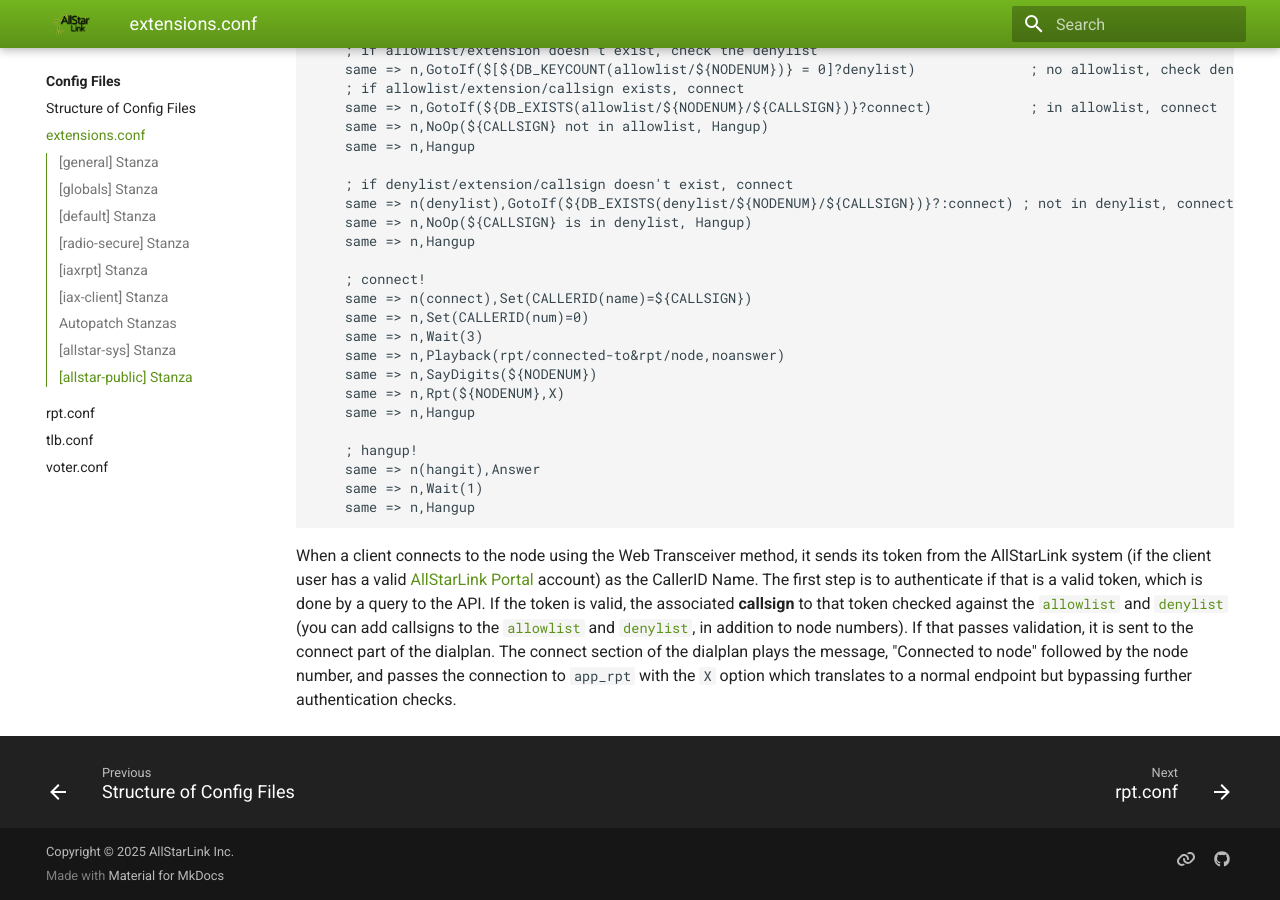
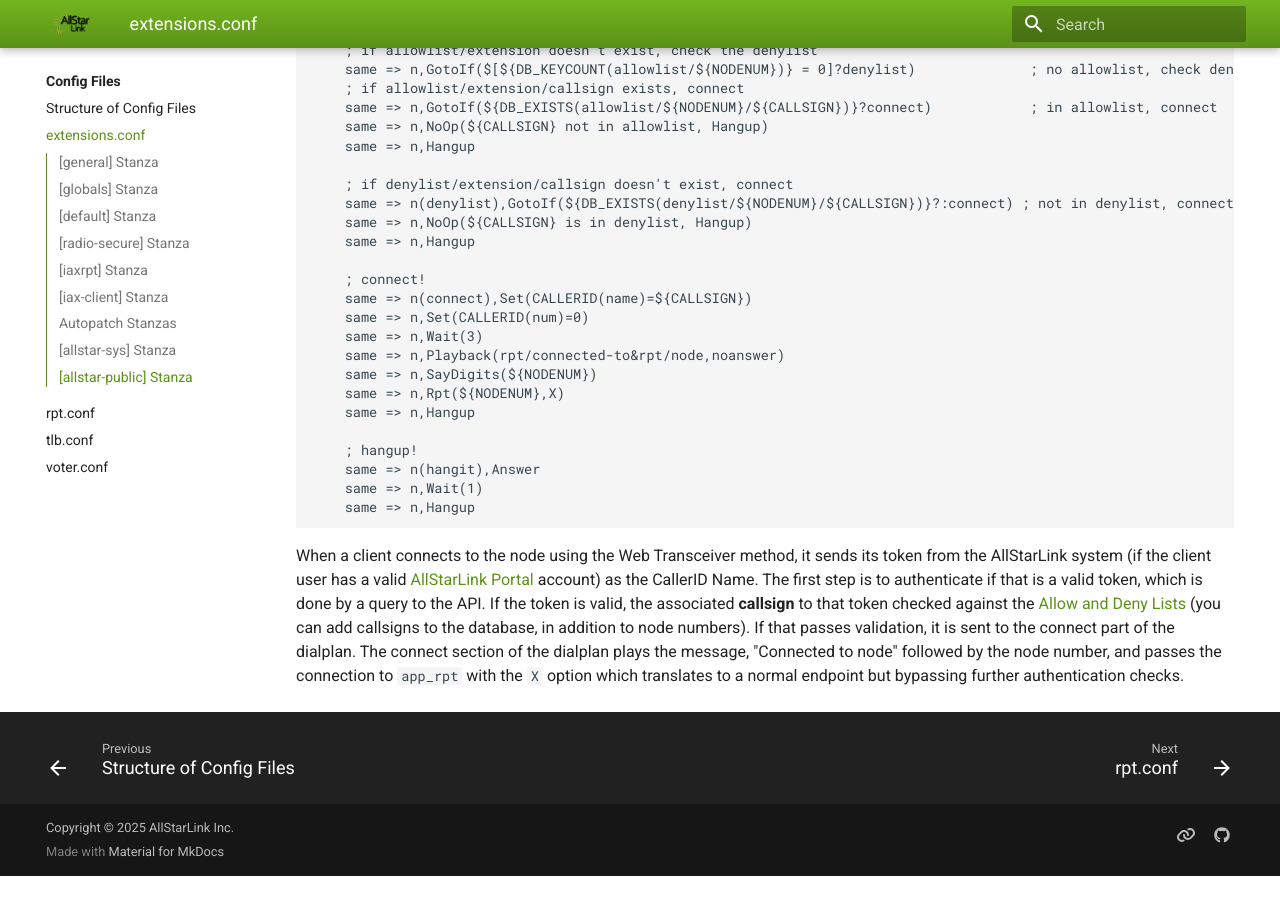
Before and after one commit to AllStarLink/ASL3-Manual, an MkDocs documentation site: the page built from docs/config/extensions_conf.md, in a window 1280 px wide and 900 px high, scrolled down 6380 px. Built offline with MkDocs 1.6.1 and Material for MkDocs 9.7.7, drawn with Linux system fonts in a browser that asks for light colours; after the commit the page ends 7256 px from its top, so only the background shows below that.

Commit message:
Update [allstar-public] section regarding Allow an Deny Lists.

````diff
--- a/docs/config/extensions_conf.md
+++ b/docs/config/extensions_conf.md
@@ -288,4 +288,4 @@ exten => s,1,Ringing
 	same => n,Hangup
 ```
 
-When a client connects to the node using the Web Transceiver method, it sends its token from the AllStarLink system (if the client user has a valid [AllStarLink Portal](https://allstarlink.org/portal) account) as the CallerID Name. The first step is to authenticate if that is a valid token, which is done by a query to the API. If the token is valid, the associated **callsign** to that token checked against the [`allowlist`](../adv-topics/allowdenylists.md) and [`denylist`](../adv-topics/allowdenylists.md) (you can add callsigns to the [`allowlist`](../adv-topics/allowdenylists.md) and [`denylist`](../adv-topics/allowdenylists.md), in addition to node numbers). If that passes validation, it is sent to the connect part of the dialplan. The connect section of the dialplan plays the message, "Connected to node" followed by the node number, and passes the connection to `app_rpt` with the `X` option which translates to a normal endpoint but bypassing further authentication checks.
+When a client connects to the node using the Web Transceiver method, it sends its token from the AllStarLink system (if the client user has a valid [AllStarLink Portal](https://allstarlink.org/portal) account) as the CallerID Name. The first step is to authenticate if that is a valid token, which is done by a query to the API. If the token is valid, the associated **callsign** to that token checked against the [Allow and Deny Lists](../adv-topics/allowdenylists.md) (you can add callsigns to the database, in addition to node numbers). If that passes validation, it is sent to the connect part of the dialplan. The connect section of the dialplan plays the message, "Connected to node" followed by the node number, and passes the connection to `app_rpt` with the `X` option which translates to a normal endpoint but bypassing further authentication checks.
````
